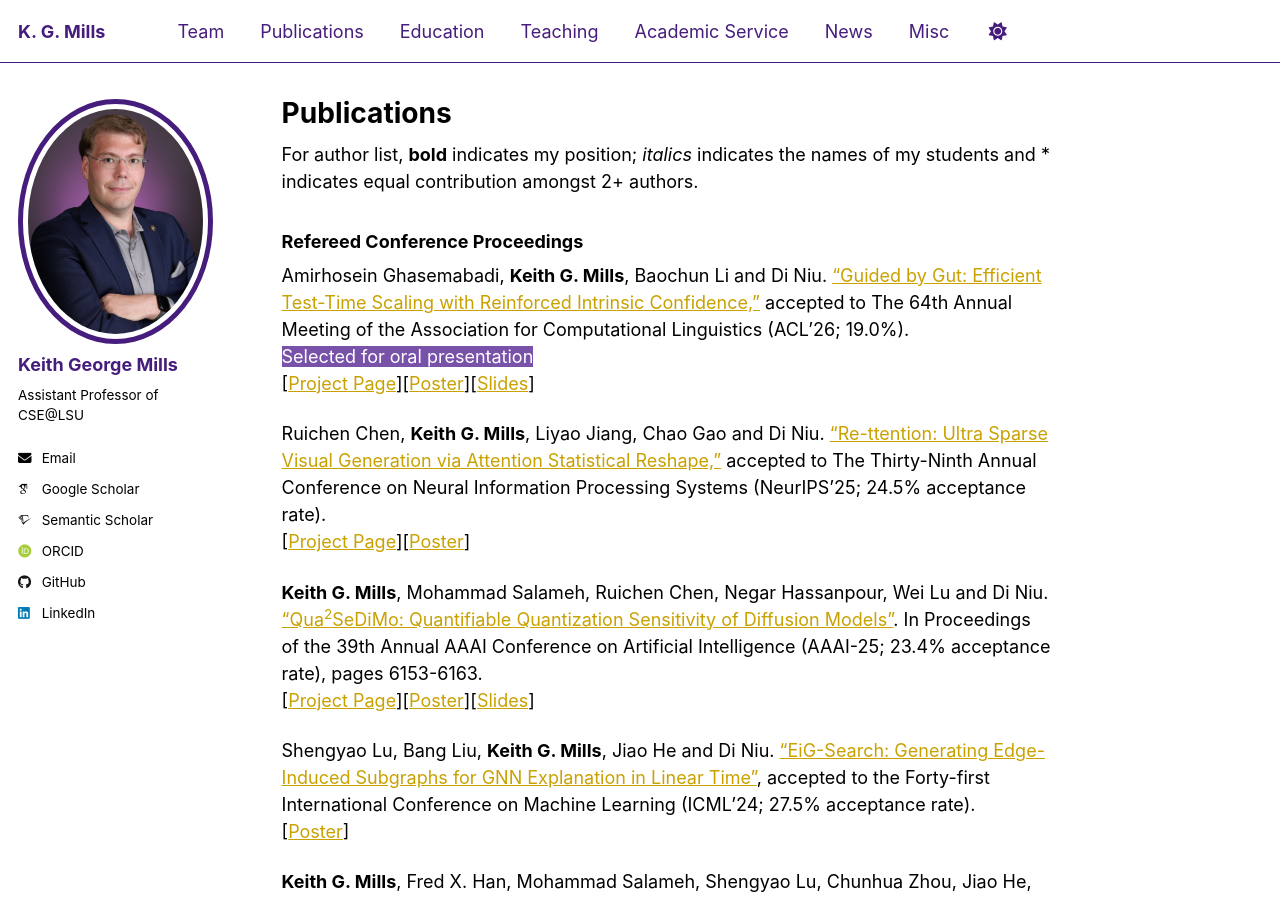
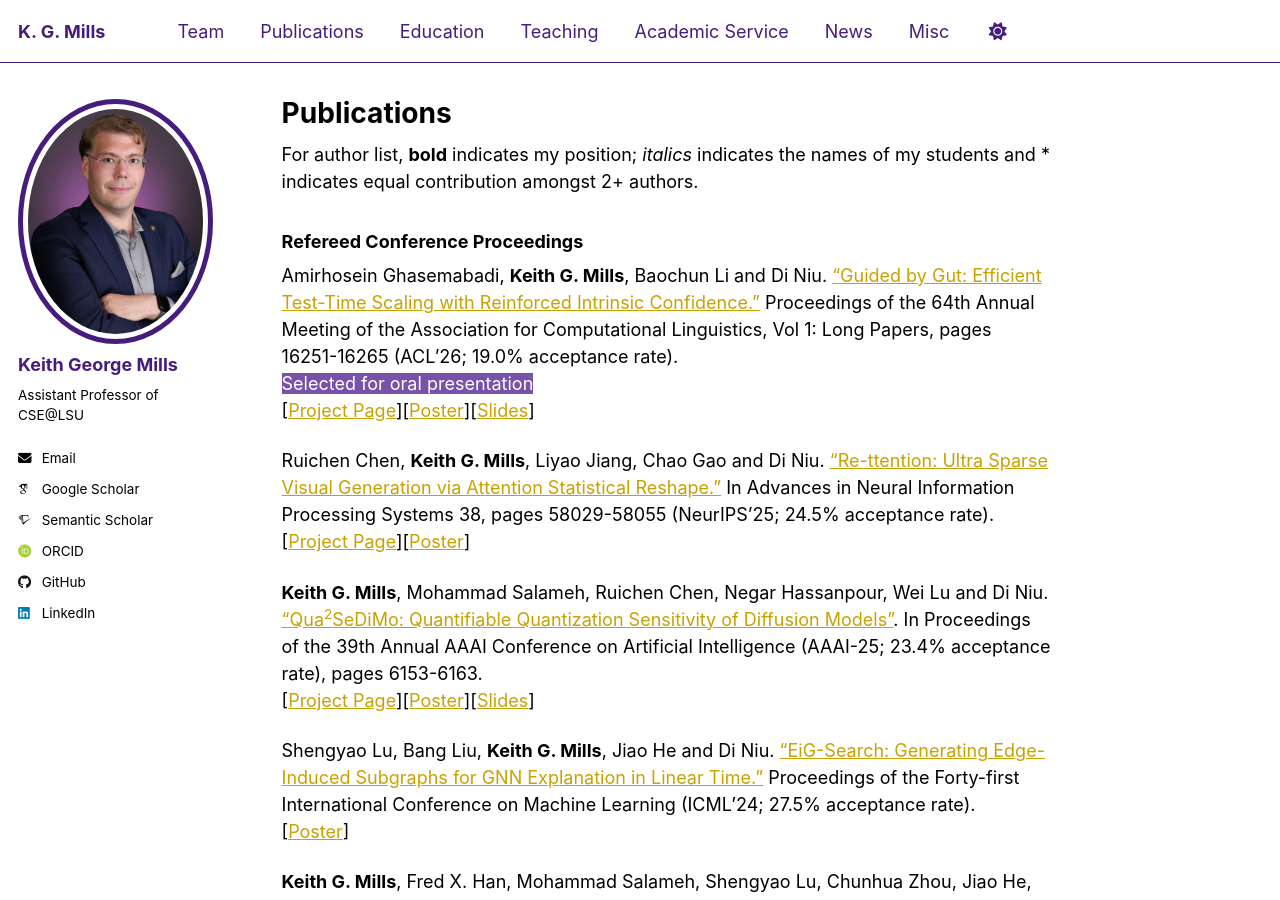
Before and after one commit to kgmills/kgmills.github.io, a Jekyll site: the page built from _pages/publications.md, in a window 1280 px wide and 900 px high. Built offline with Jekyll 4.4.1, drawn with Linux system fonts in a browser that asks for light colours; some web fonts are replaced.

Commit message:
Edit refs

```diff
--- a/_pages/publications.md
+++ b/_pages/publications.md
@@ -6,19 +6,19 @@ author_profile: true
 For author list, **bold** indicates my position; *italics* indicates the names of my students and * indicates equal contribution amongst 2+ authors.
 
 ### Refereed Conference Proceedings
-Amirhosein Ghasemabadi, **Keith G. Mills**, Baochun Li and Di Niu. <a href="../assets/papers/GG_ACL26.pdf">"Guided by Gut: Efficient Test-Time Scaling with Reinforced Intrinsic Confidence,"</a> accepted to The 64th Annual Meeting of the Association for Computational Linguistics (ACL'26; 19.0%).<br>
+Amirhosein Ghasemabadi, **Keith G. Mills**, Baochun Li and Di Niu. <a href="../assets/papers/GG_ACL26.pdf">"Guided by Gut: Efficient Test-Time Scaling with Reinforced Intrinsic Confidence."</a> Proceedings of the 64th Annual Meeting of the Association for Computational Linguistics, Vol 1: Long Papers, pages 16251-16265 (ACL'26; 19.0% acceptance rate).<br>
 <span style="background-color: #7851A9;color:white">Selected for oral presentation</span><br>
 [<a href="https://huggingface.co/papers/2505.20325">Project Page</a>][<a href="../assets/posters/GG_ACL26_poster.pdf">Poster</a>][<a href="../assets/slides/GG_ACL26_slides.pdf">Slides</a>]
 
 
-Ruichen Chen, **Keith G. Mills**, Liyao Jiang, Chao Gao and Di Niu. <a href="https://arxiv.org/abs/2505.22918">"Re-ttention: Ultra Sparse Visual Generation via Attention Statistical Reshape,"</a> accepted to The Thirty-Ninth Annual Conference on Neural Information Processing Systems (NeurIPS'25; 24.5% acceptance rate).<br>
+Ruichen Chen, **Keith G. Mills**, Liyao Jiang, Chao Gao and Di Niu. <a href="https://arxiv.org/abs/2505.22918">"Re-ttention: Ultra Sparse Visual Generation via Attention Statistical Reshape."</a> In Advances in Neural Information Processing Systems 38, pages 58029-58055 (NeurIPS'25; 24.5% acceptance rate).<br>
 [<a href="../projects/rettention">Project Page</a>][<a href="../assets/posters/Rettention_NeurIPS25_poster.pdf">Poster</a>]
 
 **Keith G. Mills**, Mohammad Salameh, Ruichen Chen, Negar Hassanpour, Wei Lu and Di Niu. <a href="../assets/papers/Qua2SeDiMo_AAAI25.pdf">"Qua<sup>2</sup>SeDiMo: Quantifiable Quantization Sensitivity of Diffusion Models"</a>. In Proceedings of the 39th Annual AAAI Conference on Artificial Intelligence (AAAI-25; 23.4% acceptance rate), pages 6153-6163.
 <br>
 [<a href="../projects/qua2sedimo">Project Page</a>][<a href="../assets/posters/Qua2SeDiMo_AAAI25_poster.pdf">Poster</a>][<a href="../assets/slides/Qua2SeDiMo_AAAI25_slides.pdf">Slides</a>]
 
-Shengyao Lu, Bang Liu, **Keith G. Mills**, Jiao He and Di Niu. <a href="../assets/papers/EiG-Search_ICML24.pdf">"EiG-Search: Generating Edge-Induced Subgraphs for GNN Explanation in Linear Time"</a>, accepted to the Forty-first International Conference on Machine Learning (ICML'24; 27.5% acceptance rate).<br>
+Shengyao Lu, Bang Liu, **Keith G. Mills**, Jiao He and Di Niu. <a href="../assets/papers/EiG-Search_ICML24.pdf">"EiG-Search: Generating Edge-Induced Subgraphs for GNN Explanation in Linear Time."</a> Proceedings of the Forty-first International Conference on Machine Learning (ICML'24; 27.5% acceptance rate).<br>
 [<a href="https://icml.cc/media/PosterPDFs/ICML%202024/34471.png?t=1718314897.8662622">Poster</a>]
 
 **Keith G. Mills**, Fred X. Han, Mohammad Salameh, Shengyao Lu, Chunhua Zhou, Jiao He, Fengyu Sun and Di Niu. <a href="../assets/papers/AutoBuild_CVPR24.pdf">"Building Optimal Neural Architectures using Interpretable Knowledge"</a>, in Proceedings of the IEEE/CVF Conference on Computer Vision and Pattern Recognition (CVPR'24; 23.6% acceptance rate), pages 5726-5735.<br>
```
